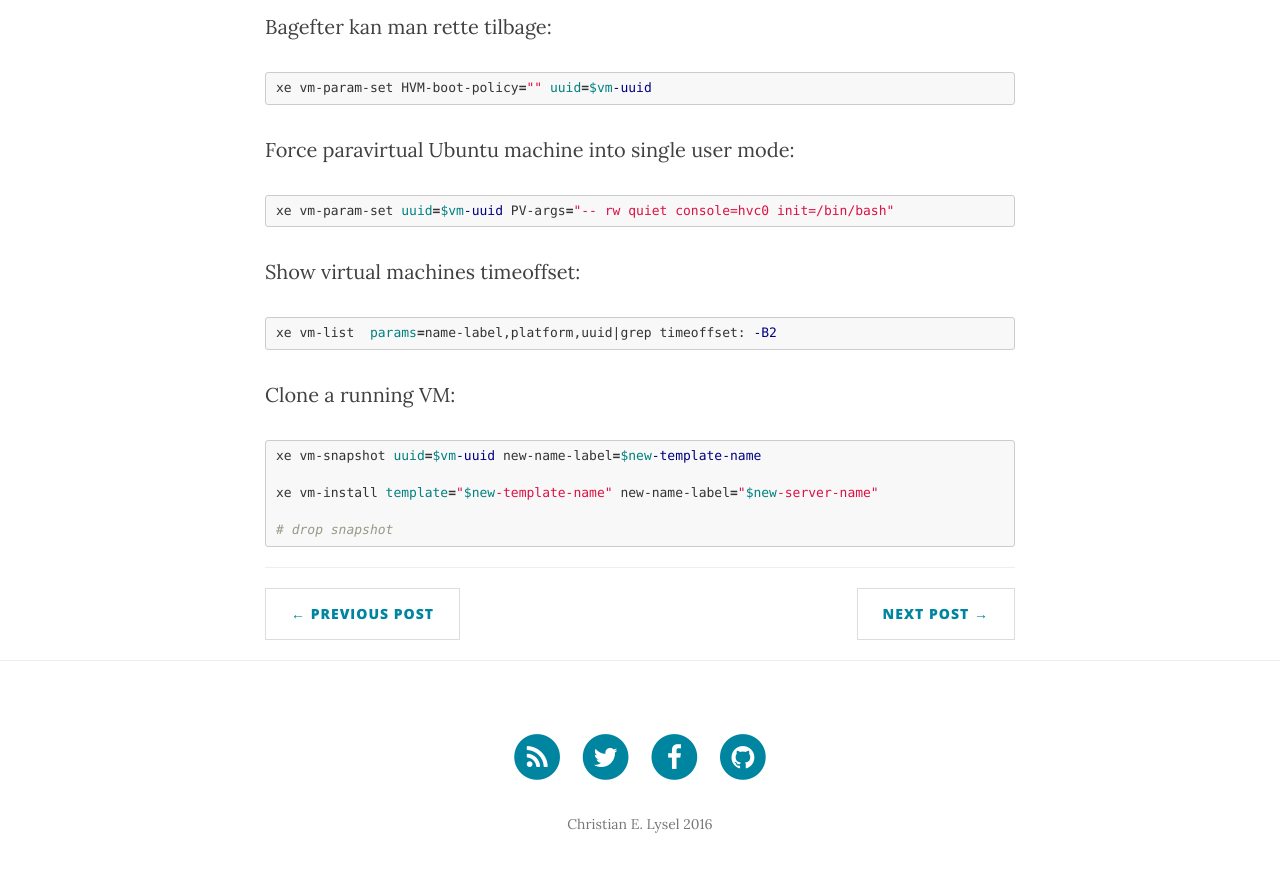
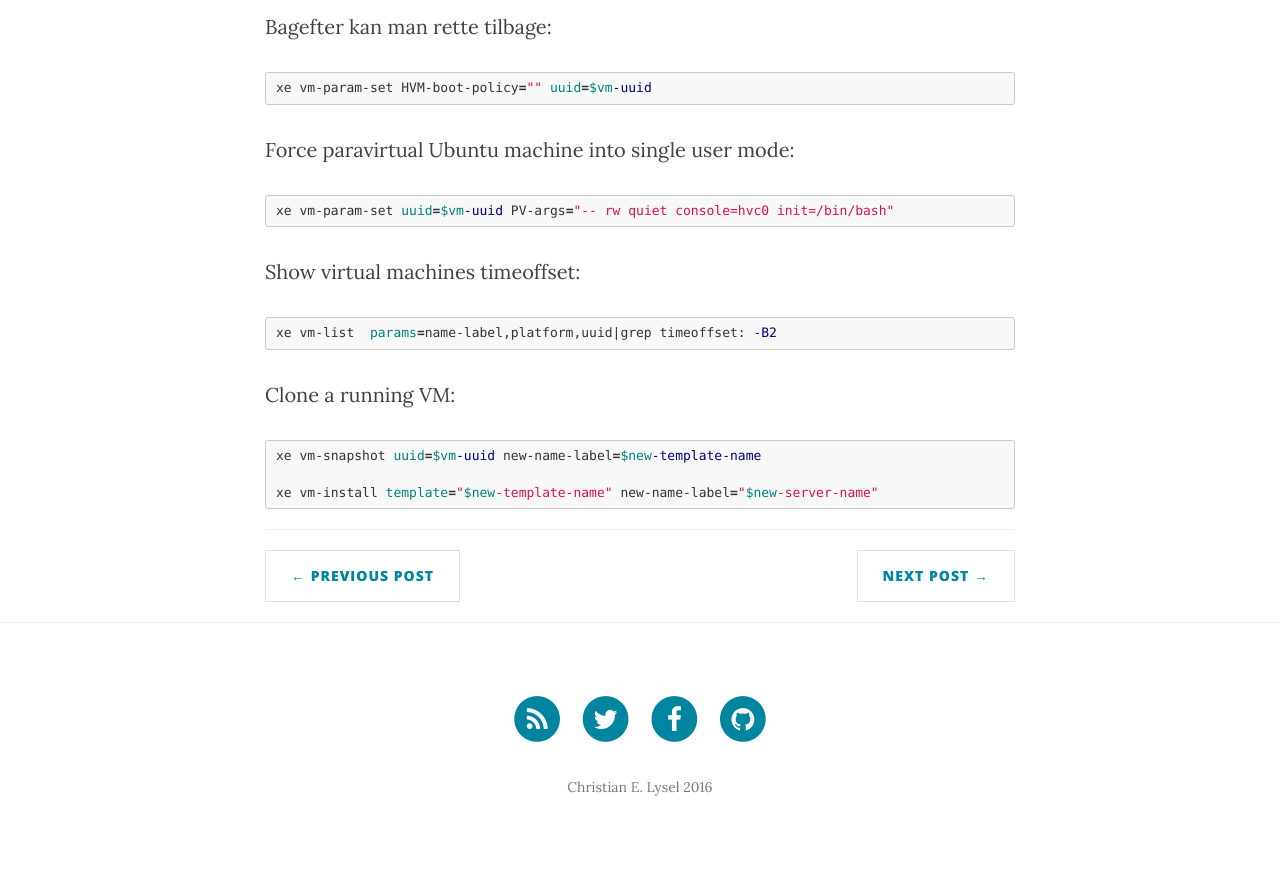
Before and after one commit to clysel/christian.lysel.net, a Jekyll site: the page built from _posts/2015-10-29-xenserver.markdown, in a window 1280 px wide and 900 px high, scrolled down 633 px. Shown: the top 872 px of the window. Built offline with Jekyll 4.4.1, drawn with Linux system fonts in a browser that asks for light colours; nearby versions of some CDN libraries.

Commit message:
Update 2015-10-29-xenserver.markdown

````diff
--- a/_posts/2015-10-29-xenserver.markdown
+++ b/_posts/2015-10-29-xenserver.markdown
@@ -29,10 +29,9 @@
 ```
 
 Clone a running VM:
+
 ```bash
 xe vm-snapshot uuid=$vm-uuid new-name-label=$new-template-name
 
 xe vm-install template="$new-template-name" new-name-label="$new-server-name"
-
-# drop snapshot
 ```
````
